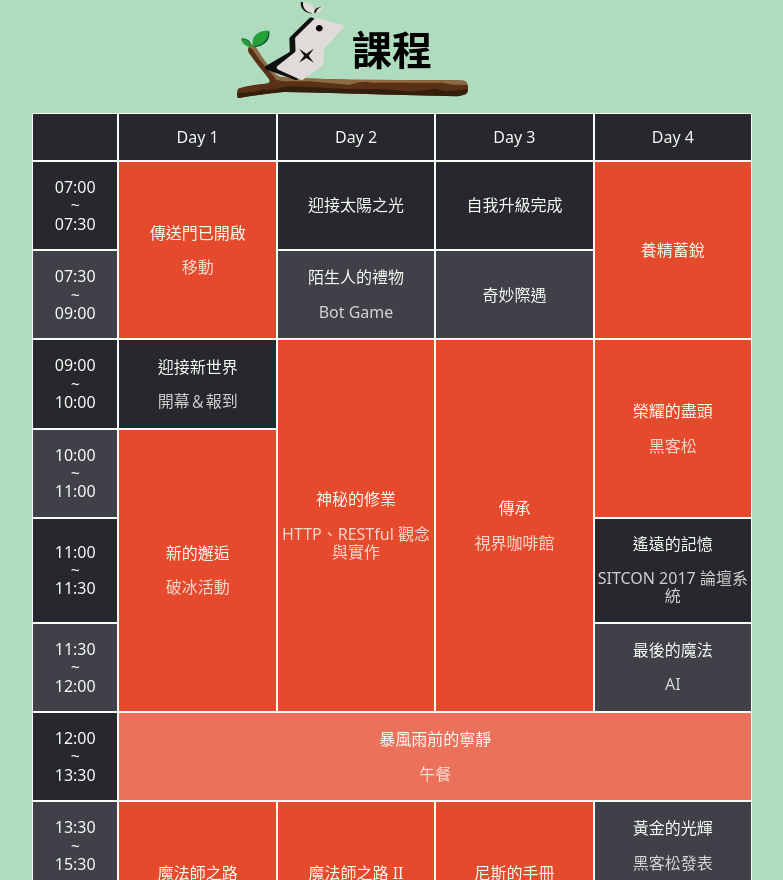
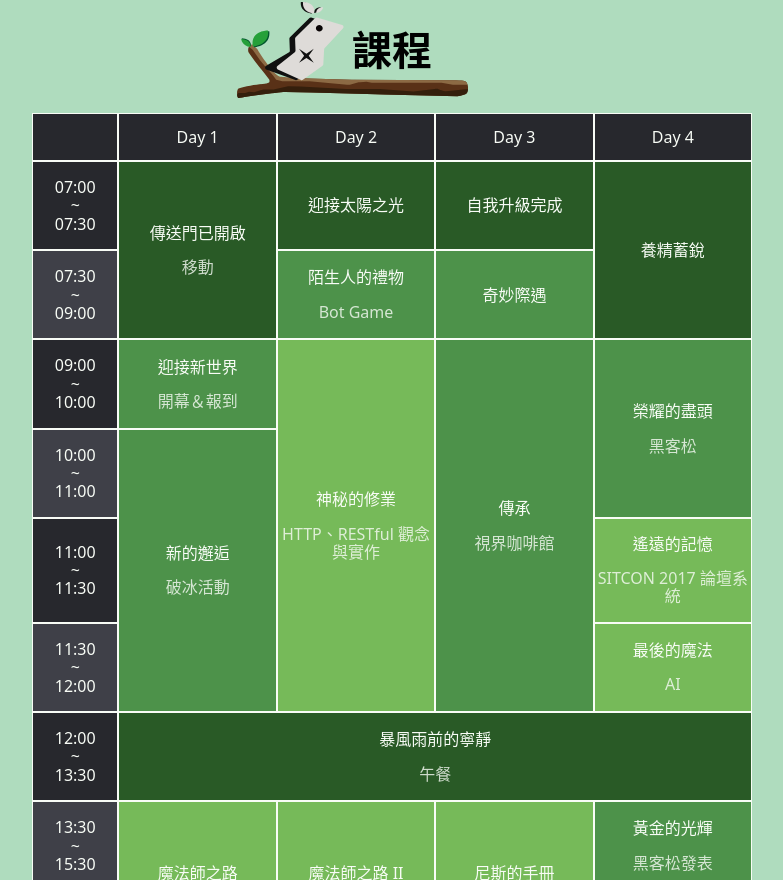
Before and after one commit to sitcon-tw/camp2017, a Vue app: page / in a window 1280 px wide. Shown: the part 1920-2800 px from the top of the page, without its empty margins (248-1031 px from the left). Built offline with nearby package versions, Linux system fonts and the light colour scheme.

Commit message:
Modify course table style

```diff
--- a/src/components/Course.vue
+++ b/src/components/Course.vue
@@ -18,17 +18,17 @@
               <br>~
               <br>07:30</p>
           </td>
-          <td rowspan="2">
+          <td rowspan="2" class="common">
             <p>傳送門已開啟</p>
             <p class="sub">移動</p>
           </td>
-          <td>
+          <td class="common">
             <p>迎接太陽之光</p>
           </td>
-          <td>
+          <td class="common">
             <p>自我升級完成</p>
           </td>
-          <td rowspan="2">
+          <td rowspan="2" class="common">
             <p>養精蓄銳</p>
           </td>
         </tr>
@@ -38,11 +38,11 @@
               <br>~
               <br>09:00</p>
           </td>
-          <td>
+          <td class="activity">
             <p>陌生人的禮物</p>
             <p class="sub">Bot Game</p>
           </td>
-          <td>
+          <td class="activity">
             <p>奇妙際遇</p>
           </td>
         </tr>
@@ -52,23 +52,23 @@
               <br>~
               <br>10:00</p>
           </td>
-          <td>
+          <td class="activity">
             <p>迎接新世界</p>
             <p class="sub">開幕＆報到</p>
           </td>
-          <td class="cursor" rowspan="4" @click="showLightBox($event, 1)" >
+          <td class="cursor course" rowspan="4" @click="showLightBox($event, 1)" >
             <p>神秘的修業</p>
             <p class="sub">
               HTTP、RESTful 觀念與實作
             </p>
           </td>
-          <td rowspan="4">
+          <td rowspan="4" class="activity">
             <p>傳承</p>
             <p class="sub">
               視界咖啡館
             </p>
           </td>
-          <td rowspan="2">
+          <td rowspan="2" class="activity">
             <p>榮耀的盡頭</p>
             <p class="sub">
               黑客松
@@ -81,7 +81,7 @@
               <br>~
               <br>11:00</p>
           </td>
-          <td rowspan="3">
+          <td rowspan="3" class="activity">
             <p>新的邂逅</p>
             <p class="sub">破冰活動</p>
           </td>
@@ -92,7 +92,7 @@
               <br>~
               <br>11:30</p>
           </td>
-          <td class="cursor" @click="showLightBox($event, 7)" >
+          <td class="cursor course" @click="showLightBox($event, 7)" >
             <p>遙遠的記憶</p>
             <p class="sub">SITCON 2017 論壇系統</p>
           </td>
@@ -103,7 +103,7 @@
               <br>~
               <br>12:00</p>
           </td>
-          <td class="cursor" @click="showLightBox($event, 8)" >
+          <td class="cursor course" @click="showLightBox($event, 8)" >
             <p>最後的魔法</p>
             <p class="sub">AI</p>
           </td>
@@ -114,7 +114,7 @@
               <br>~
               <br>13:30</p>
           </td>
-          <td colspan="4">
+          <td colspan="4" class="common">
             <p>暴風雨前的寧靜</p>
             <p class="sub">午餐</p>
           </td>
@@ -125,19 +125,19 @@
               <br>~
               <br>15:30</p>
           </td>
-          <td class="cursor" rowspan="2" @click="showLightBox($event, 0)">
+          <td class="cursor course" rowspan="2" @click="showLightBox($event, 0)">
             <p>魔法師之路</p>
             <p class="sub">Python 3</p>
           </td>
-          <td class="cursor" rowspan="2" @click="showLightBox($event, 2)">
+          <td class="cursor course" rowspan="2" @click="showLightBox($event, 2)">
             <p>魔法師之路 II</p>
             <p class="sub">Python 3 × HTTP</p>
           </td>
-          <td class="cursor" rowspan="2" @click="showLightBox($event, 4)">
+          <td class="cursor course" rowspan="2" @click="showLightBox($event, 4)">
             <p>尼斯的手冊</p>
             <p class="sub">Telegram Chatbot</p>
           </td>
-          <td>
+          <td class="activity">
             <p>黃金的光輝</p>
             <p class="sub">黑客松發表</p>
           </td>
@@ -148,7 +148,7 @@
               <br>~
               <br>16:30</p>
           </td>
-          <td rowspan="2">
+          <td rowspan="2" class="activity">
             <p>一切的真相</p>
             <p class="sub">閉幕</p>
           </td>
@@ -159,14 +159,14 @@
               <br>~
               <br>17:00</p>
           </td>
-          <td>
+          <td class="common">
             <p>尋找自我</p>
           </td>
-          <td  class="cursor" @click="showLightBox($event, 3)">
+          <td  class="cursor course" @click="showLightBox($event, 3)">
             <p>源力之美</p>
             <p class="sub">開源社群精神</p>
           </td>
-          <td class="cursor" rowspan="2" @click="showLightBox($event, 5)">
+          <td class="cursor course" rowspan="2" @click="showLightBox($event, 5)">
             <p>突如其來的訪客</p>
             <p class="sub">網頁（前端）是什麼</p>
           </td>
@@ -177,15 +177,15 @@
               <br>~
               <br>18:00</p>
           </td>
-          <td>
+          <td class="common">
             <p>與市長的會面</p>
             <p class="sub">晚餐</p>
           </td>
-          <td rowspan="4">
+          <td rowspan="4" class="activity">
             <p>魔法師的宴會</p>
             <p class="sub">晚餐＆社群闖關</p>
           </td>
-          <td rowspan="5">
+          <td rowspan="5" class="common">
             <p>無悔的選擇</p>
             <p class="sub">返家</p>
           </td>
@@ -196,10 +196,10 @@
               <br>~
               <br>19:00</p>
           </td>
-          <td rowspan="3">
+          <td rowspan="3" class="activity">
             <p>無法逃離的背叛</p>
           </td>
-          <td class="cursor" @click="showLightBox($event, 6)">
+          <td class="cursor course" @click="showLightBox($event, 6)">
             <p>與黑魔法師的約會</p>
             <p class="sub">資訊安全</p>
           </td>
@@ -210,7 +210,7 @@
               <br>~
               <br>20:00</p>
           </td>
-          <td>
+          <td class="common">
             <p>謀略之夜</p>
             <p class="sub">晚餐</p>
           </td>
@@ -221,7 +221,7 @@
               <br>~
               <br>21:00</p>
           </td>
-          <td rowspan="2">
+          <td rowspan="2" class="activity">
             <p>突擊</p>
             <p class="sub">黑客松</p>
           </td>
@@ -232,11 +232,11 @@
               <br>~
               <br>22:00</p>
           </td>
-          <td>
+          <td class="common">
             <p>絕望中的微微亮光</p>
             <p class="sub">宵夜</p>
           </td>
-          <td>
+          <td class="activity">
             <p>謊言與真相</p>
             <p class="sub">神秘活動＆宵夜</p>
           </td>
@@ -443,10 +443,12 @@ gray = #3f4048
   td
     height: 3em
     box-shadow: 0 0 0 1px white inset
-    &[rowspan]
-      background-color: red
-    &[colspan]
-      background-color: #eb715a
+    &.common
+      background-color: rgb(41, 90, 38)
+    &.activity
+      background-color: rgb(77, 146, 74)
+    &.course
+      background-color: rgb(118, 186, 89)
 
     .sub
       opacity: .8
--- a/src/components/Navbar.vue
+++ b/src/components/Navbar.vue
@@ -81,7 +81,7 @@ export default {
 </script>
 
 <style lang="stylus">
-clover = #4A542D
+clover = #33542d
 #navbar
   height: 3.5em
   width: 100%
```
